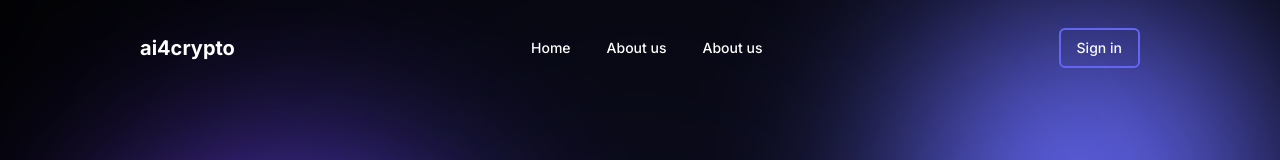
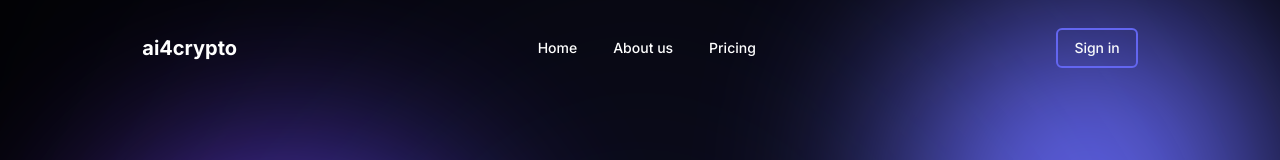
Before and after one commit to th11n/ai4crypto, a Next.js app: page / in a window 1280 px wide. Shown: the top 160 px of the page. Built offline with nearby package versions, Linux system fonts and the light colour scheme.

Commit message:
chore: change navbar button if user is authenticated

```diff
--- a/components/Navbar.tsx
+++ b/components/Navbar.tsx
@@ -14,9 +14,16 @@ import {
     navigationMenuTriggerStyle,
 } from "@/components/ui/navigation-menu"
 import Link from "next/link";
+import { createClientComponentClient } from "@supabase/auth-helpers-nextjs";
+import { Database } from "@/lib/database.types";
 
 
-export default function Navbar() {
+type Props = {
+    isAuthenticated?: boolean;
+}
+
+
+export default function Navbar({ isAuthenticated = false }: Props) {
     return (
         <div className="flex flex-row justify-around items-center text-center h-24 w-full z-10">
             <h1 className="font-bold text-xl">ai4crypto</h1>
@@ -30,22 +37,32 @@ export default function Navbar() {
                         </Link>
                     </NavigationMenuItem>
                     <NavigationMenuItem>
-                        <Link href="/about-us" legacyBehavior passHref>
+                        <Link href="/#about" legacyBehavior passHref>
                             <NavigationMenuLink className={navigationMenuTriggerStyle()}>
                                 About us
                             </NavigationMenuLink>
                         </Link>
                     </NavigationMenuItem>
                     <NavigationMenuItem>
-                        <Link href="/about-us" legacyBehavior passHref>
+                        <Link href="/#pricing" legacyBehavior passHref>
                             <NavigationMenuLink className={navigationMenuTriggerStyle()}>
-                                About us
+                                Pricing
                             </NavigationMenuLink>
                         </Link>
                     </NavigationMenuItem>
                 </NavigationMenuList>
             </NavigationMenu>
-            <Button className="hidden md:block bg-transparent border-2 border-indigo-500 hover:bg-indigo-500">Sign in</Button>
+            {
+                isAuthenticated ? (
+                    <Link href="/dashboard" passHref>
+                        <Button className="hidden md:block bg-transparent border-2 border-indigo-500 hover:bg-indigo-500">Dashboard</Button>
+                    </Link>
+                ) : (
+                    <Link href="/login" passHref>
+                        <Button className="hidden md:block bg-transparent border-2 border-indigo-500 hover:bg-indigo-500">Sign in</Button>
+                    </Link>
+                )
+            }
         </div>
     );
 }
```
